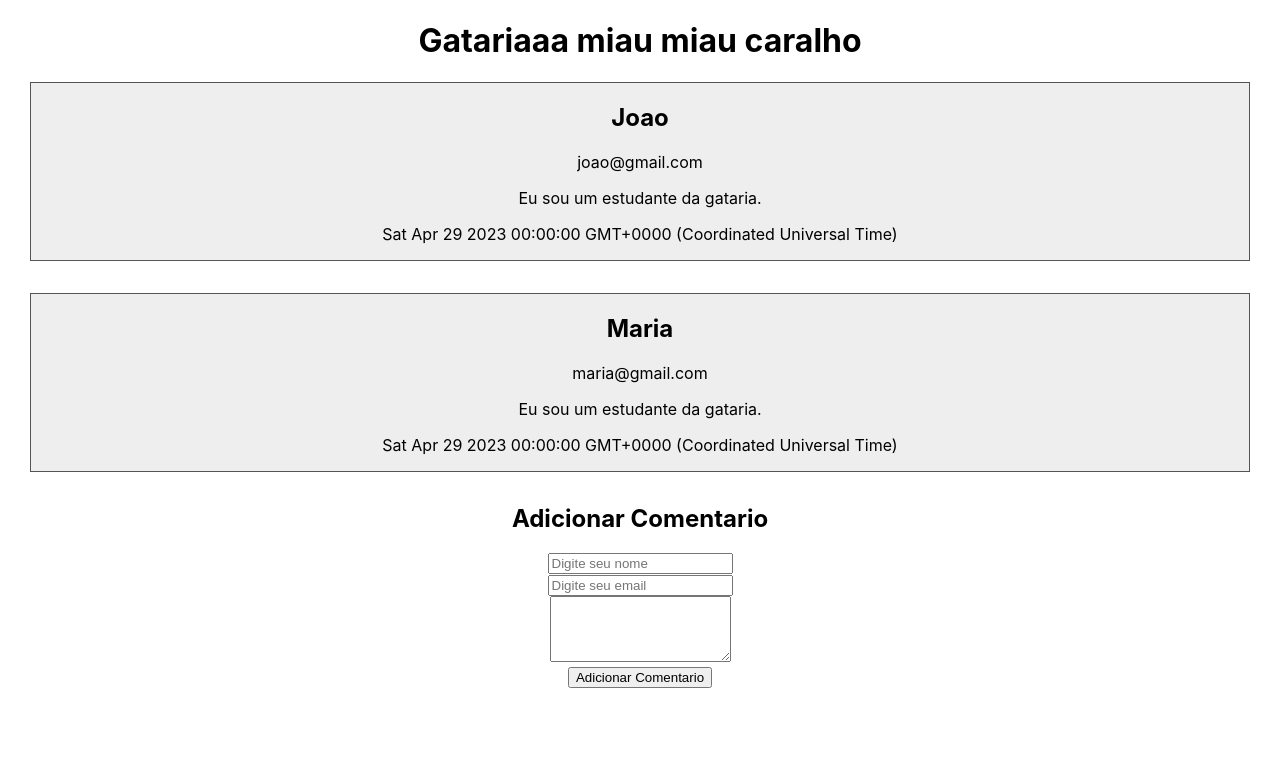
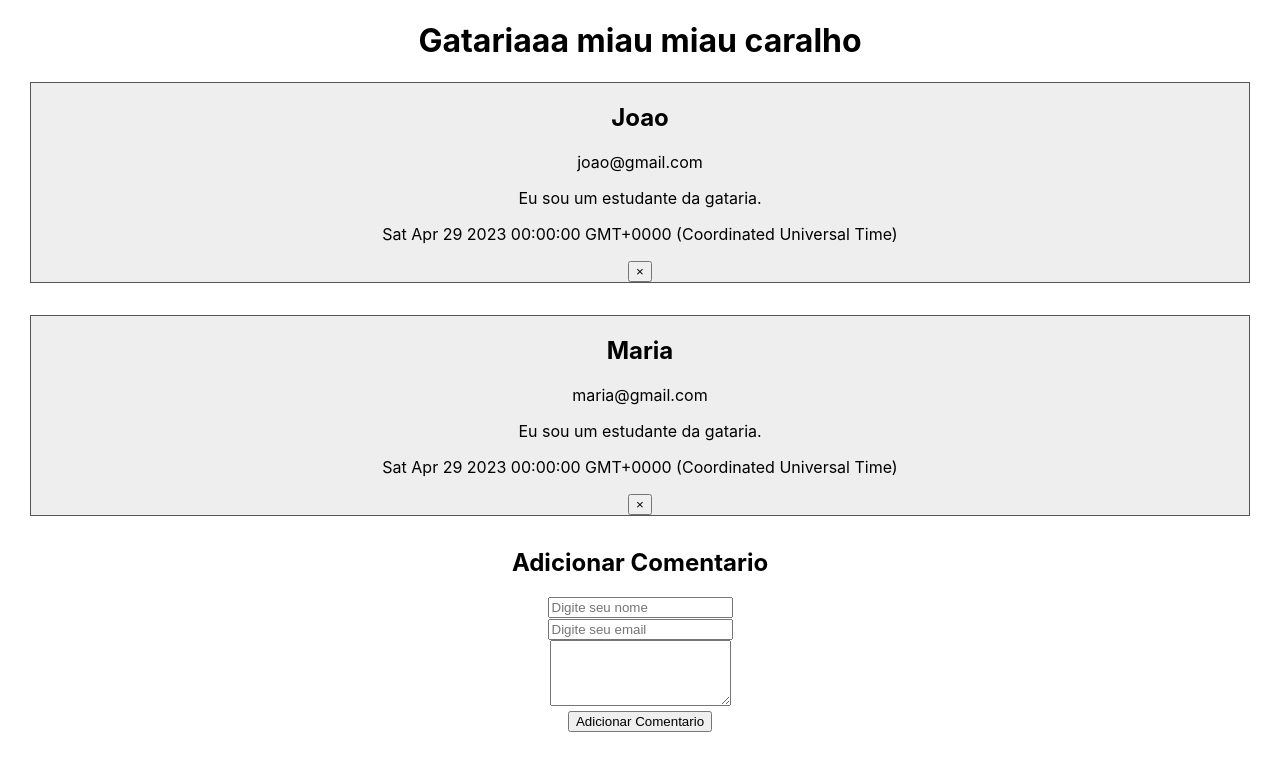
Before and after one commit to thailanelopes/curso_react, a React (Create React App) app in the folder curso-react/: page / in a window 1280 px wide. Shown: the top 770 px of the page. Built offline with nearby package versions, Linux system fonts and the light colour scheme.

Commit message:
iteracao entre componentes

```diff
--- a/curso-react/src/App.js
+++ b/curso-react/src/App.js
@@ -36,6 +36,12 @@
     })
   }
 
+  removerComentario = comentario => {
+    let lista = this.state.coments;
+    lista = lista.filter(c => c !== comentario)
+    this.setState({ coments: lista})
+  }
+
   digitacao = evento => {
     const { name, value } = evento.target;
     this.setState({ novoComentario: {...this.state.novoComentario, [name]: value }  })
@@ -51,7 +57,8 @@
         key= {indice}
         nome= {comentario.nome}
         email= {comentario.email}
-        data= {comentario.data}>
+        data= {comentario.data}
+        onRemove={this.removerComentario.bind(this, comentario)}>
        {comentario.mensagem}
       </Comentario>
         ))}
--- a/curso-react/src/components/Comentario.js
+++ b/curso-react/src/components/Comentario.js
@@ -8,6 +8,7 @@
      <p>{props.email}</p>
      <p>{props.children}</p>
      <p>{props.data.toString()}</p>
+     <button onClick={props.onRemove}>&times;</button>
      </div>
 };
 
```
